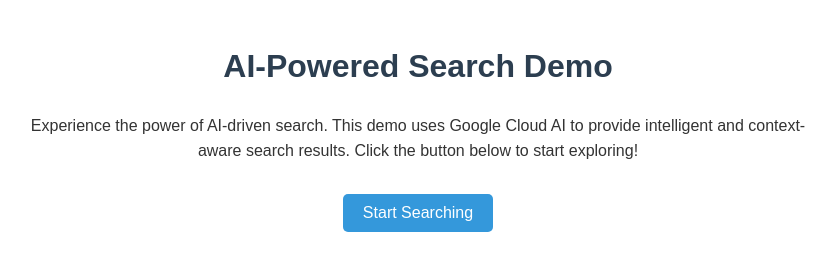
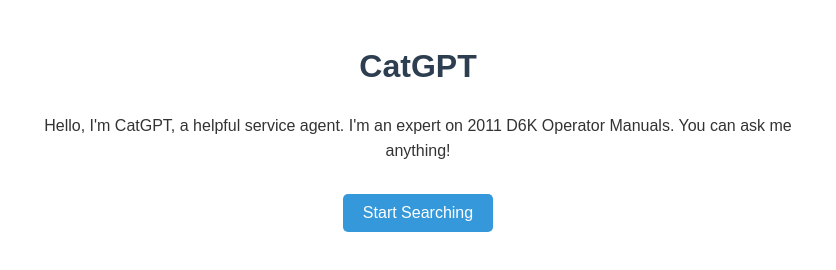
Before and after one commit to dmyklejord/dmyklejord.github.io, a plain HTML site: page index.html in a window 1280 px wide. Shown: the whole page, without its empty margins (222-1058 px from the left). Drawn offline with Linux system fonts and the light colour scheme.

Commit message:
Update index.html

```diff
--- a/index.html
+++ b/index.html
@@ -37,11 +37,9 @@
     </style>
 </head>
 <body>
-    <h1>AI-Powered Search Demo</h1>
+    <h1>CatGPT</h1>
     <p>
-        Experience the power of AI-driven search. This demo uses Google Cloud AI
-        to provide intelligent and context-aware search results. Click the button
-        below to start exploring!
+        Hello, I'm CatGPT, a helpful service agent. I'm an expert on 2011 D6K Operator Manuals. You can ask me anything!
     </p>
 
     <!-- Button that opens the widget on click -->
```
